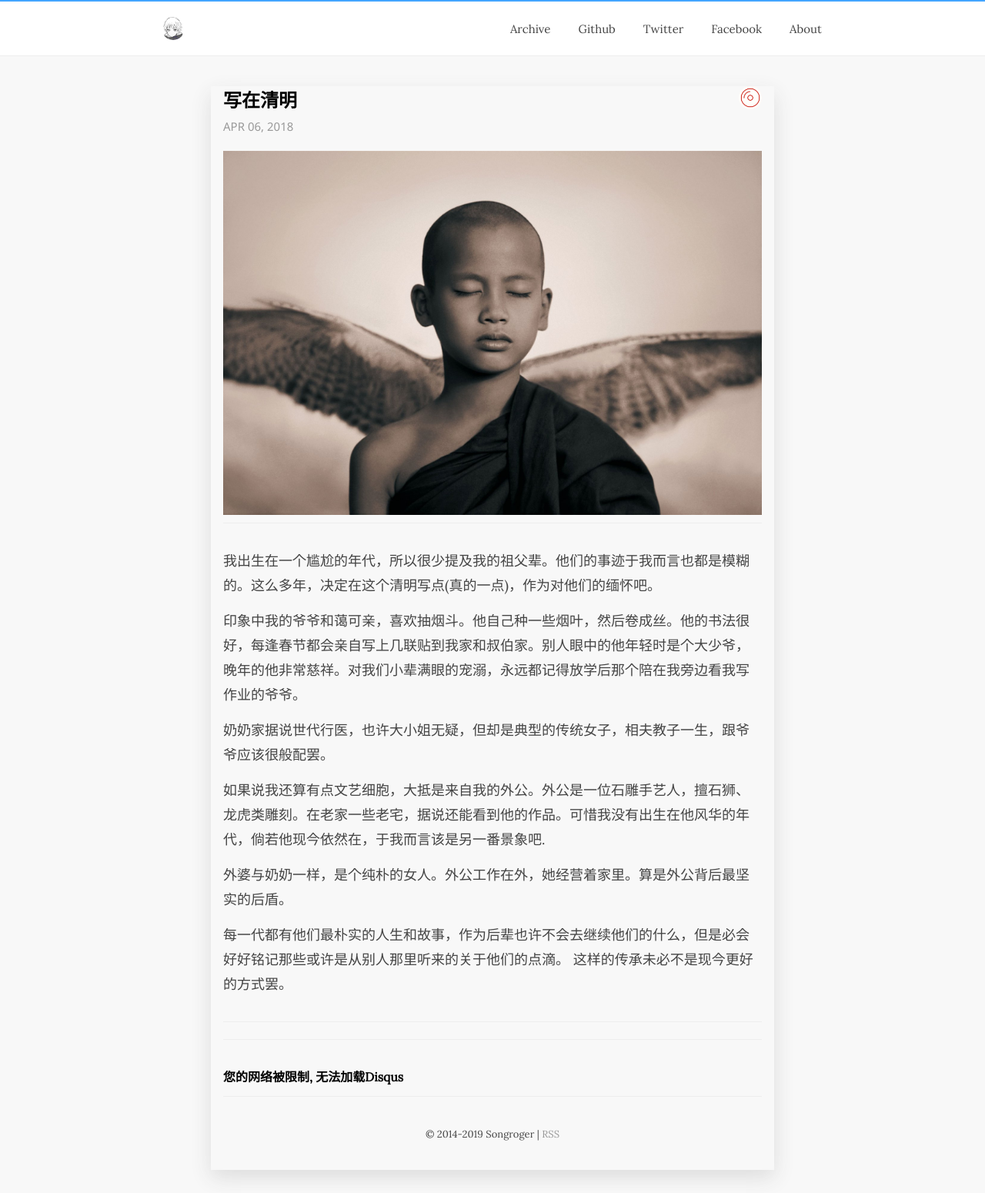
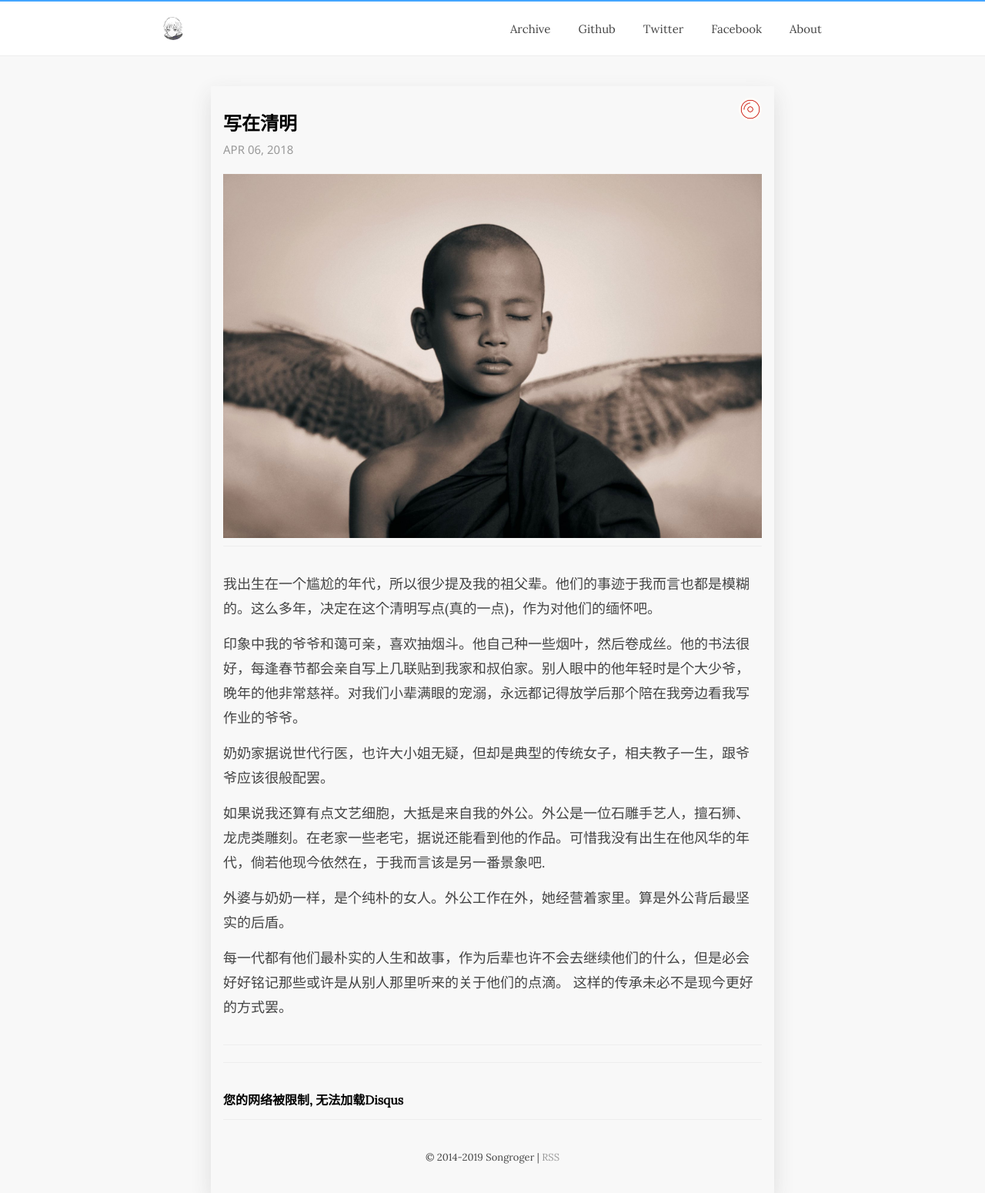
Before and after one commit to songroger/songroger.github.io, a Jekyll site: the page built from _posts/2018-04-06-sth-left.markdown, in a window 1280 px wide. Shown: the whole page at 77% size. Built offline with Jekyll 4.4.1, drawn with Linux system fonts in a browser that asks for light colours; comment, search, counter and statistics services are not loaded.

Commit message:
fix:article_margin

```diff
--- a/_src/css/modules/_article.css
+++ b/_src/css/modules/_article.css
@@ -4,7 +4,7 @@
   -webkit-animation: itemshow 0.9s linear;
   -moz-animation: itemshow 0.9s linear;
   border-bottom: 1px solid rgba(0,0,0,.04);
-  padding: 0px 0 20px;
+  padding: 20px 0 20px;
 }
 
 .article-audio {
@@ -13,6 +13,7 @@
       content: attr(data-before);
       display: block;
       text-align: right;
+      padding-top: 10px;
   }
   img {
     width: 30px;
@@ -20,6 +21,7 @@
     border-radius: 50%;
     background-color: #fffefa;
     float: right;
+    margin-top: 5px;
     /*border: 1px solid #ff0202;*/
   }
   .audio_active {
```
Also changed, not shown: _includes/css/main.css.
